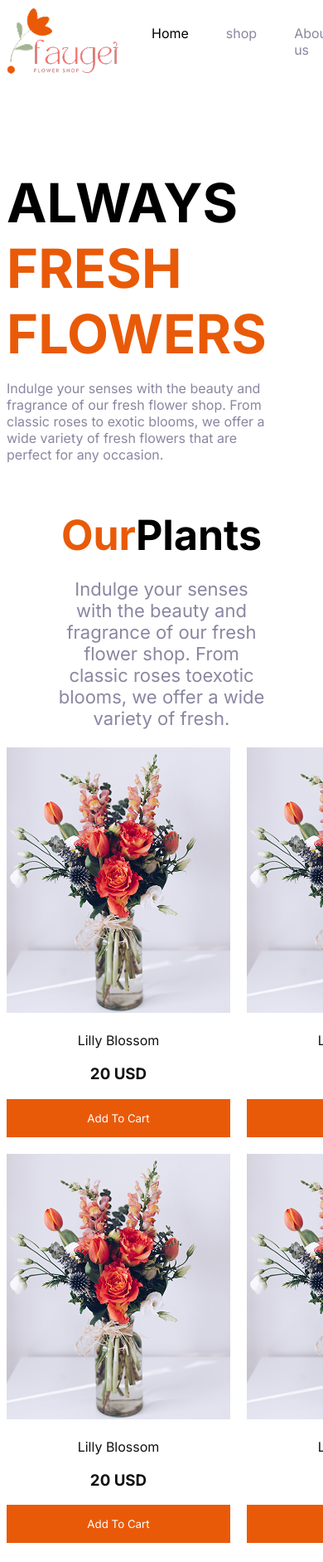
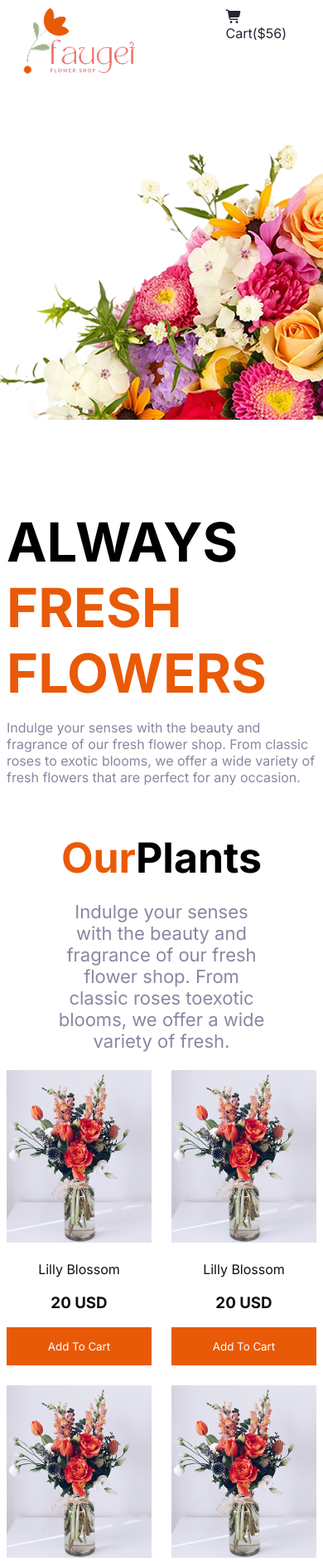
Before and after one commit to tarif421/Assignment-Two, a plain HTML site: page index.html in a window 390 px wide. Shown: the top 1883 px of the page at 83% size. Drawn offline with Linux system fonts and the light colour scheme.

Commit message:
resposive halfway done

```diff
--- a/index.html
+++ b/index.html
@@ -24,9 +24,11 @@
         <nav class="navbar">
             <img src="./assets/logo.png" alt="">
             <ul class="nav-items">
-                <li>Home</li>
-                <li class="font-light">shop</li>
-                <li class="font-light">About us</li>
+                <div class="nav-removal-items">
+                    <li>Home</li>
+                    <li class="font-light">shop</li>
+                    <li class="font-light">About us</li>
+                </div>
                 <li class="font-dark"><i class="fa-solid fa-cart-shopping"></i>Cart($56)</li>
             </ul>
         </nav>
@@ -61,7 +63,6 @@
                         <p>Lilly Blossom</p>
                         <h3>20 USD</h3>
                         <button class="btn">Add To Cart</button>
-
                     </div>
                     <div class="cards">
                         <img src="./assets/sample-flower-image.png" alt="">
@@ -187,7 +188,7 @@
         <h1>Join the colorful Bunch</h1>
         <div class="inp-btn-parent">
             <input type="text" placeholder="write email" />
-            <button class="btn">Subscribe</button>
+            <button class="btn-2">Subscribe</button>
         </div>
     </section>
     <!-- footer  -->
--- a/styles/style.css
+++ b/styles/style.css
@@ -10,6 +10,13 @@
   color: #252432;
 }
 .btn {
+  background-color: #e95a08;
+  color: #ffffff;
+  width: 100%;
+  padding: 15px;
+  border: none;
+}
+.btn-2{
   background-color: #e95a08;
   color: #ffffff;
   width: 270px;
@@ -59,9 +66,14 @@ main {
 .card-container {
   display: grid;
   grid-template-columns: repeat(4, 1fr);
-  gap: 20px;
+  gap: 1.5rem;
   margin-top: 20px;
 }
+.cards img {
+  width: 100%;
+}
+
+
 .contaier-description h1 {
   font-size: 50px;
   margin-bottom: 10px;
@@ -319,3 +331,23 @@ main {
   display: flex;
   justify-content: space-between;
 }
+
+/* mobile responsive  */
+@media screen and (max-width: 576px) {
+  .navbar {
+    margin: 0 20px;
+  }
+  .nav-items {
+    padding: 0;
+    margin: 0;
+  }
+  .nav-removal-items {
+    visibility: hidden;
+  }
+
+  .banner-container {
+    flex-direction: column-reverse;
+  }
+  .card-container {
+    grid-template-columns: repeat(2, 1fr);
+  }
```
